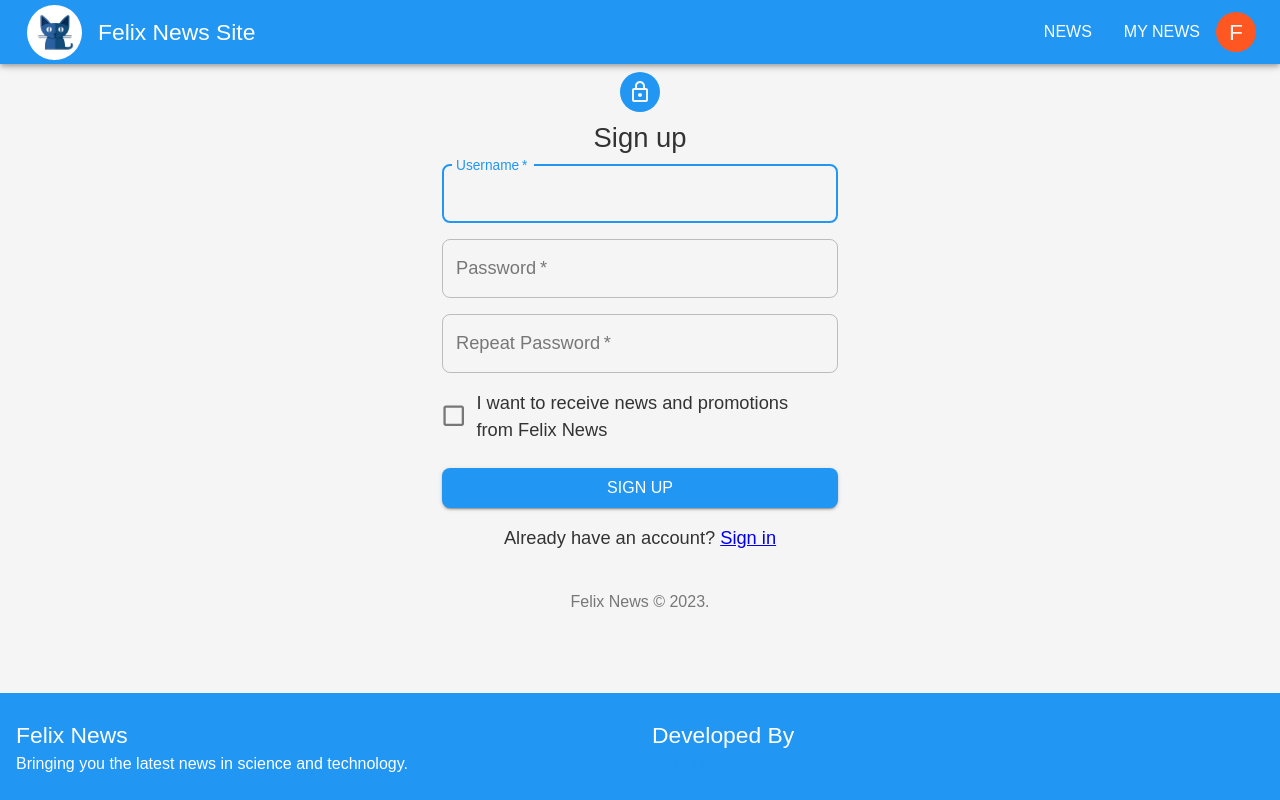
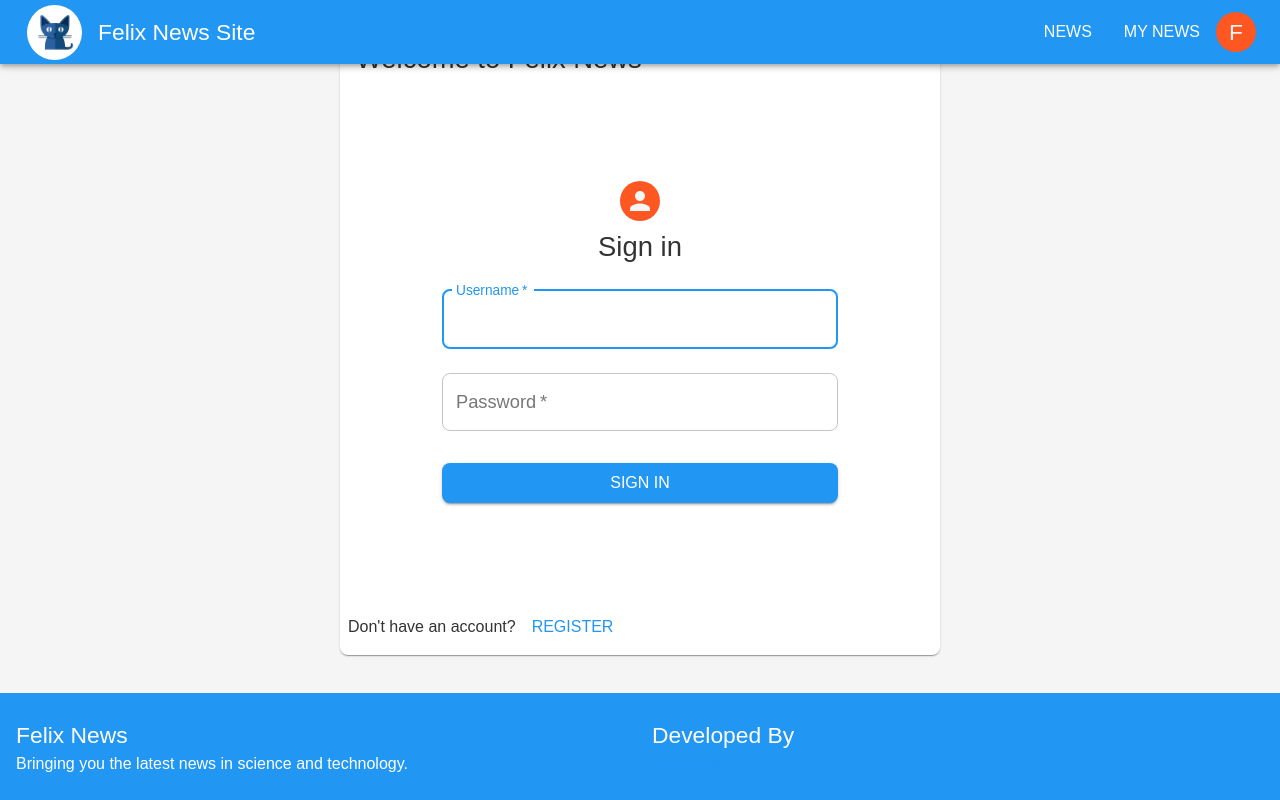
Before and after one commit to NonExistentUsername/simple-news-frontend, a React (Create React App) app: page / in a window 1280 px wide. Built offline with nearby package versions, Linux system fonts and the light colour scheme.

Commit message:
Add AuthForm component

```diff
--- a/src/App.js
+++ b/src/App.js
@@ -1,9 +1,9 @@
 import { Box, Container, CssBaseline } from '@material-ui/core';
 import { createTheme, ThemeProvider } from "@material-ui/core/styles";
 import React from "react";
+import AuthForm from './components/AuthForm';
 import Footer from "./components/Footer";
 import Header from "./components/Header";
-import Register from './components/Register';
 
 // Define the default theme for the app
 const theme = createTheme({
@@ -69,7 +69,7 @@ function App() {
       <div style={styles.root}>
         <Header />
         <Container component="main" style={styles.content}>
-          <Register />
+          <AuthForm />
         </Container>
         <Box mt="auto">
           <Footer />
--- /dev/null
+++ b/src/components/AuthForm.js
@@ -0,0 +1,56 @@
+import { Button, Card, CardActions, CardContent, CardHeader, Typography } from '@material-ui/core';
+import { makeStyles } from '@material-ui/core/styles';
+import React, { useState } from 'react';
+import Login from './Login';
+import Register from './Register';
+
+const useStyles = makeStyles((theme) => ({
+  root: {
+    display: 'flex',
+    justifyContent: 'center',
+    alignItems: 'center',
+    height: 'calc(100vh - 64px - 56px)',
+    [theme.breakpoints.down('sm')]: {
+      height: 'calc(100vh - 56px - 48px)',
+    },
+  },
+  card: {
+    maxWidth: 600,
+    width: '100%',
+    margin: theme.spacing(2),
+  },
+  media: {
+    height: 0,
+    paddingTop: '56.25%', // 16:9
+  },
+}));
+
+const AuthForm = () => {
+  const classes = useStyles();
+  const [isRegister, setIsRegister] = useState(false);
+
+  const handleToggle = () => {
+    setIsRegister(!isRegister);
+  };
+
+  return (
+    <div className={classes.root}>
+      <Card className={classes.card}>
+        <CardHeader title="Welcome to Felix News" />
+        <CardContent>
+          {isRegister ? <Register /> : <Login />}
+        </CardContent>
+        <CardActions>
+          <Typography variant="body2">
+            {isRegister ? 'Already have an account?' : "Don't have an account?"}
+          </Typography>
+          <Button color="primary" onClick={handleToggle}>
+            {isRegister ? 'Login' : 'Register'}
+          </Button>
+        </CardActions>
+      </Card>
+    </div>
+  );
+};
+
+export default AuthForm;
```
